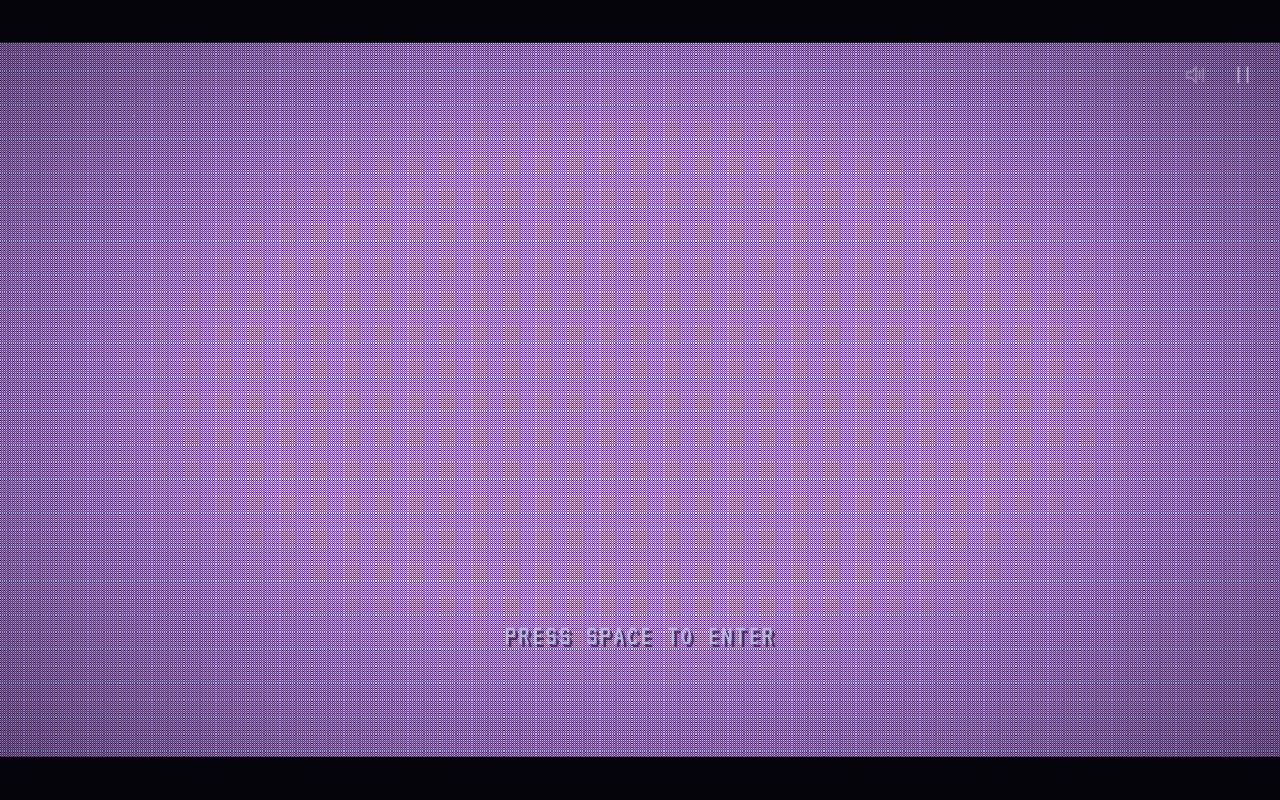
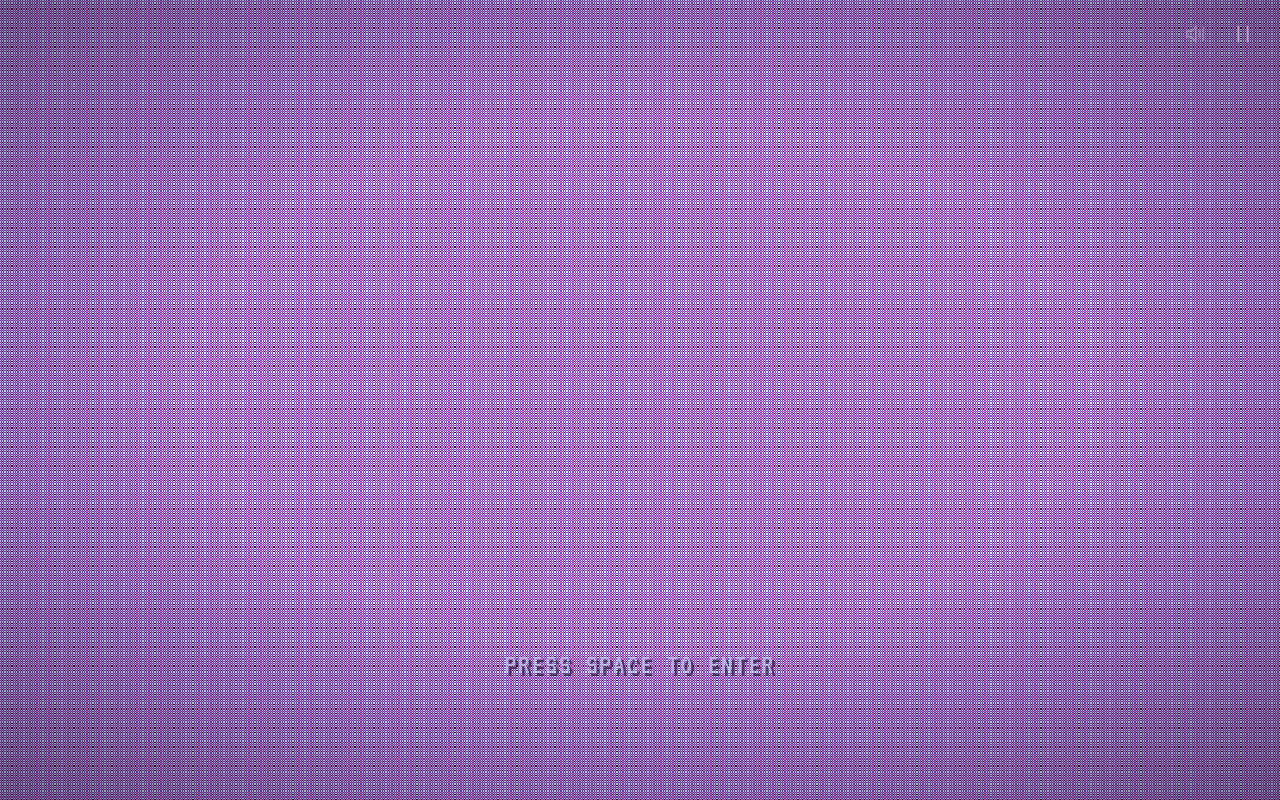
Before and after one commit to Ikkyuuuu/The-Blue-Veil, a website built with Vite: page index.html in a window 1280 px wide. Built offline with nearby package versions, Linux system fonts and the light colour scheme; files whose address does not match are found by name.

Commit message:
Fill browser window without stretching scene artwork

```diff
--- a/src/style.css
+++ b/src/style.css
@@ -62,11 +62,9 @@
 }
 #game {
   position: fixed;
-  width: min(100vw, calc(100dvh * 1.792));
-  height: min(100dvh, calc(100vw / 1.792));
-  left: 50%;
-  top: 50%;
-  transform: translate(-50%, -50%);
+  inset: 0;
+  width: 100%;
+  height: 100dvh;
   overflow: hidden;
   container-type: size;
   background: #0a0711;
@@ -86,7 +84,7 @@
   pointer-events: none;
 }
 .scene-image {
-  object-fit: fill;
+  object-fit: cover;
   image-rendering: pixelated;
 }
 .scene-image:is(video),
--- a/src/ui.css
+++ b/src/ui.css
@@ -92,6 +92,20 @@
   }
   .deck-hint {
     opacity: 0.65;
+  }
+}
+@media (aspect-ratio > 1/1) {
+  /* Scale the artwork and cards together; keep the table visible when cropping. */
+  .world,
+  #table {
+    width: max(100vw, calc(100dvh * 25 / 14));
+    height: max(100dvh, calc(100vw * 14 / 25));
+    inset: auto auto 0 50%;
+    transform: translateX(-50%);
+  }
+  #table {
+    container-type: size;
+    perspective: max(100vw, calc(100dvh * 25 / 14));
   }
 }
 @media (max-aspect-ratio: 1/1) {
```
